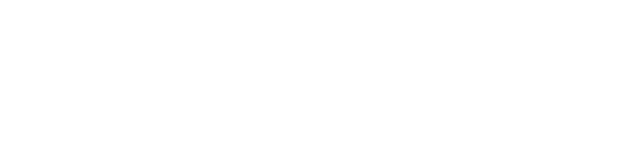
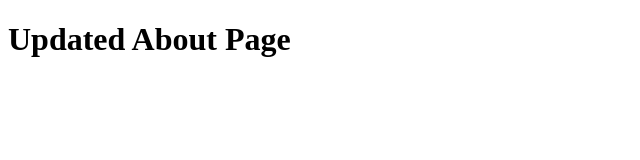
Before and after one commit to neel-parmar-21/git-team-assignment, a plain HTML site: page about.html in a window 1280 px wide. Shown: the whole page, without its empty margins (0-640 px from the left). Drawn offline with Linux system fonts and the light colour scheme.

Commit message:
Update assignment

```diff
--- a/about.html
+++ b/about.html
@@ -6,6 +6,7 @@
     <title>Document</title>
 </head>
 <body>
+    <h1>Updated About Page</h1>
 
 </body>
 </html>
```
Also changed, not shown: secret.txt (added).
